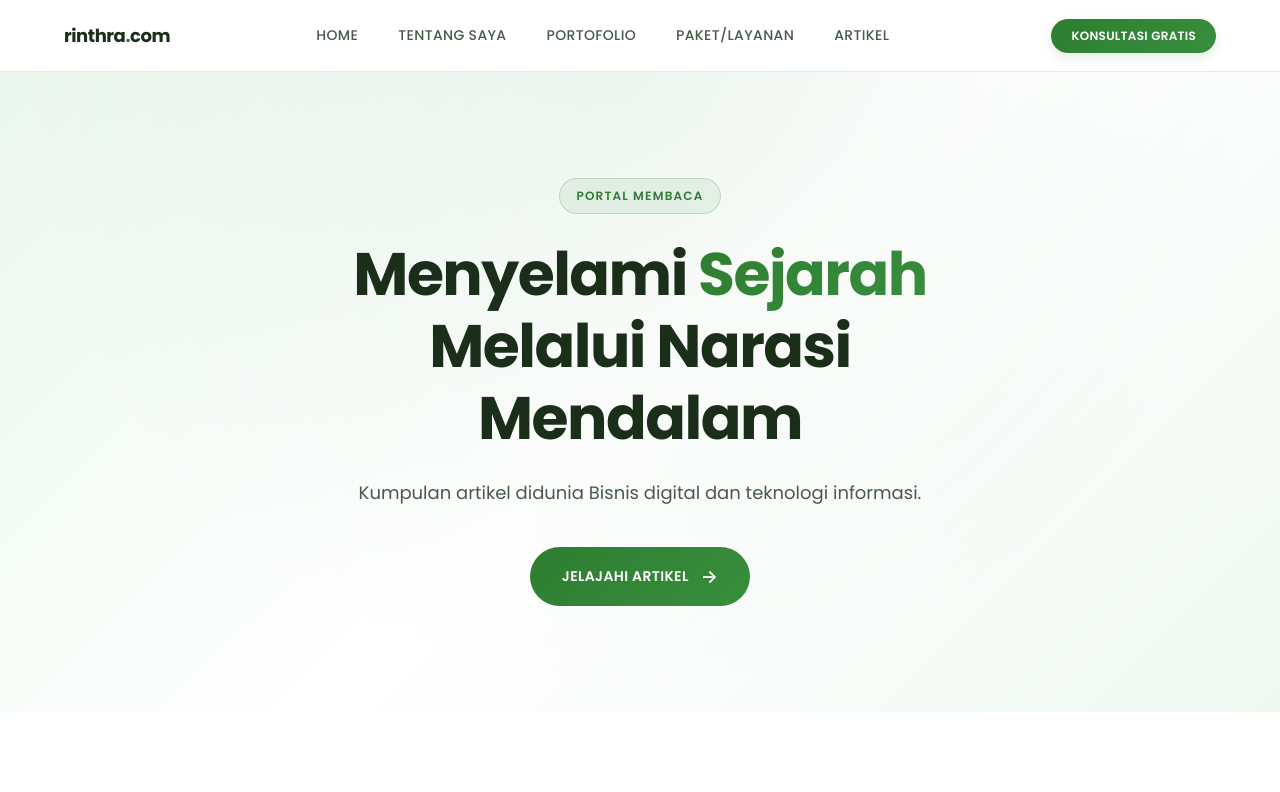
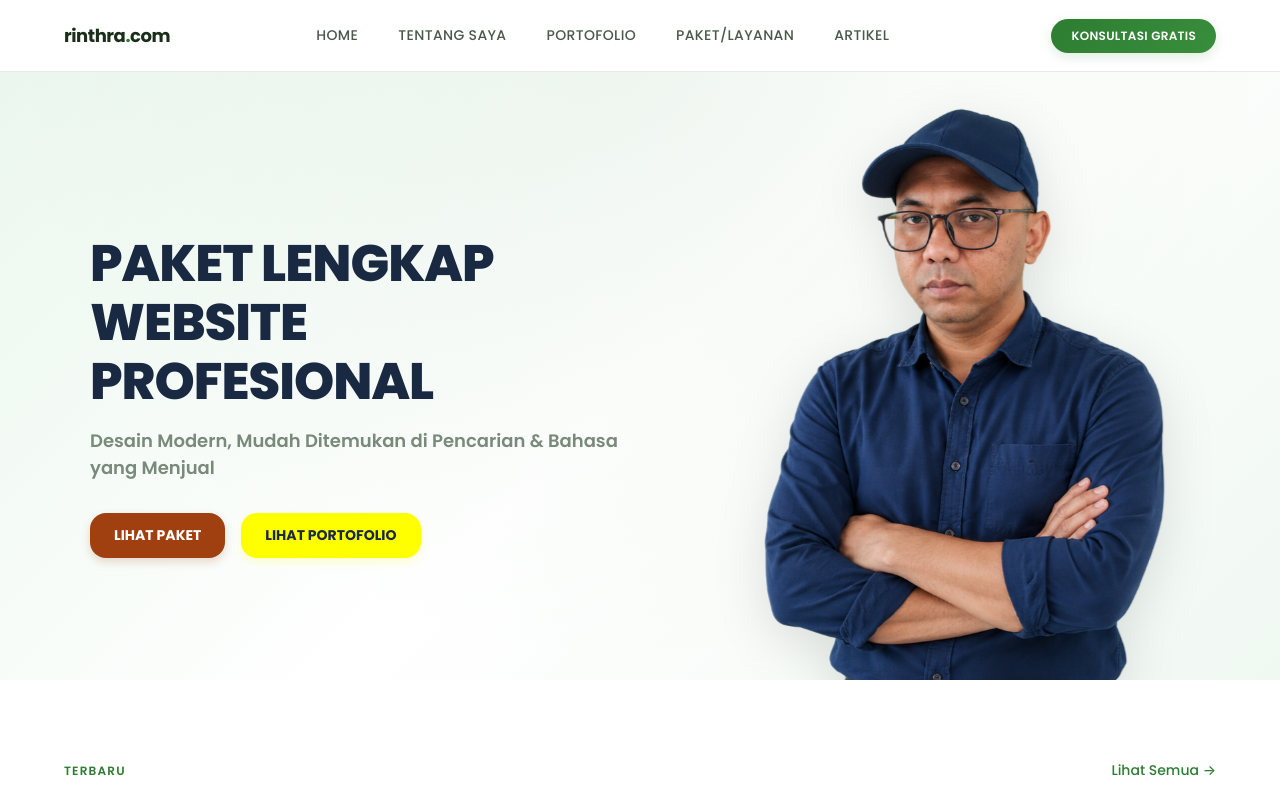
Before and after one commit to Rindra-Aniko/rindra.com, a Next.js app: page / in a window 1280 px wide. Shown: the top 792 px of the page. Built offline with nearby package versions, Linux system fonts and the light colour scheme; no server answers; the database is empty.

Commit message:
perbaikian hero section

```diff
--- a/app/page.jsx
+++ b/app/page.jsx
@@ -1,8 +1,10 @@
 import Link from "next/link";
+import Image from "next/image";
 import { db } from "@/db/db";
 import { articles } from "@/db/schema";
 import { desc } from "drizzle-orm";
 import styles from "./page.module.css";
+import rindraImg from "./asset/rindra.svg";
 
 export default async function HomePage() {
   const latestArticles = await db
@@ -16,21 +18,33 @@ export default async function HomePage() {
       {/* Hero Section */}
       <section className={styles.hero} id="hero">
         <div className={styles.heroOverlay} />
-        <div className={styles.heroContent}>
-          <span className={styles.heroLabel}>Portal Membaca</span>
-          <h1 className={styles.heroTitle}>
-            Menyelami{" "}
-            <span className={styles.heroTitleAccent}>Sejarah</span>
-            <br />
-            Melalui Narasi Mendalam
-          </h1>
-          <p className={styles.heroDesc}>
-            Kumpulan artikel didunia Bisnis digital dan teknologi informasi.
-          </p>
-          <Link href="/artikel" className={styles.heroCta}>
-            Jelajahi Artikel
-            <span className={styles.ctaArrow}>→</span>
-          </Link>
+        <div className={styles.heroContainer}>
+          <div className={styles.heroText}>
+            <h1 className={styles.heroTitle}>
+              PAKET LENGKAP<br />
+              WEBSITE<br />
+              PROFESIONAL
+            </h1>
+            <p className={styles.heroDesc}>
+              Desain Modern, Mudah Ditemukan di Pencarian & Bahasa yang Menjual
+            </p>
+            <div className={styles.heroButtons}>
+              <Link href="/paket" className={styles.btnPrimary}>
+                LIHAT PAKET
+              </Link>
+              <Link href="/portofolio" className={styles.btnSecondary}>
+                LIHAT PORTOFOLIO
+              </Link>
+            </div>
+          </div>
+          <div className={styles.heroImageContainer}>
+            <Image
+              src={rindraImg}
+              alt="Rindra Aniko"
+              className={styles.heroImage}
+              priority
+            />
+          </div>
         </div>
       </section>
 
--- a/app/page.module.css
+++ b/app/page.module.css
@@ -8,6 +8,8 @@
   text-align: center;
   background: var(--gradient-hero);
   overflow: hidden;
+  min-height: 25rem;
+  padding: 0%;
 }
 
 .heroOverlay {
@@ -15,88 +17,144 @@
   inset: 0;
   background: radial-gradient(ellipse at 50% 0%, rgba(46, 125, 50, 0.05) 0%, transparent 70%);
   pointer-events: none;
+  padding: 0%;
 }
 
-.heroContent {
+.heroContainer {
   position: relative;
   z-index: var(--z-base);
-  max-width: 800px;
-  padding: var(--space-16) var(--space-6);
+  max-width: var(--max-width-content);
+  width: 100%;
+  margin: 0 auto;
+  display: flex;
+  align-items: center;
+  justify-content: space-between;
+  background: transparent;
+  padding: var(--space-10) var(--space-6);
+  gap: var(--space-10);
   animation: fadeInUp 0.8s ease-out;
+  padding-bottom: 0%;
+  padding-left: 50px;
+  padding-right: 50px;
 }
 
-.heroLabel {
-  display: inline-block;
-  font-family: var(--font-sans);
-  font-size: var(--text-xs);
-  font-weight: 600;
-  color: var(--color-accent);
-  text-transform: uppercase;
-  letter-spacing: var(--tracking-widest);
-  margin-bottom: var(--space-6);
-  padding: var(--space-2) var(--space-4);
-  border: 1px solid rgba(46, 125, 50, 0.20);
-  border-radius: var(--radius-full);
-  background: var(--color-accent-subtle);
+.heroText {
+  flex: 1;
+  max-width: 600px;
+  text-align: left;
 }
 
 .heroTitle {
-  font-family: var(--font-serif);
-  font-size: var(--text-6xl);
-  font-weight: 700;
-  line-height: var(--leading-tight);
-  color: var(--color-text-primary);
-  margin-bottom: var(--space-6);
-}
-
-.heroTitleAccent {
-  background: var(--gradient-accent);
-  -webkit-background-clip: text;
-  -webkit-text-fill-color: transparent;
-  background-clip: text;
+  font-family: var(--font-sans);
+  font-size: clamp(2rem, 4vw, 3.5rem);
+  font-weight: 800;
+  line-height: 1.15;
+  color: #1A2942;
+  /* Navy blue */
+  margin-bottom: var(--space-4);
+  text-transform: uppercase;
+  letter-spacing: -1px;
 }
 
 .heroDesc {
-  font-family: var(--font-serif);
+  font-family: var(--font-sans);
   font-size: var(--text-lg);
-  line-height: var(--leading-relaxed);
-  color: var(--color-text-secondary);
-  margin-bottom: var(--space-10);
-  max-width: 600px;
-  margin-left: auto;
-  margin-right: auto;
+  font-weight: 600;
+  line-height: 1.5;
+  color: var(--color-text-muted);
+  margin-bottom: var(--space-8);
 }
 
-.heroCta {
+.heroButtons {
+  display: flex;
+  gap: var(--space-4);
+  flex-wrap: wrap;
+}
+
+.btnPrimary {
   display: inline-flex;
   align-items: center;
-  gap: var(--space-3);
-  padding: var(--space-4) var(--space-8);
-  background: var(--gradient-accent);
-  color: var(--color-text-inverse);
+  justify-content: center;
+  background: #A04010;
+  color: #FFFFFF;
+  padding: var(--space-3) var(--space-6);
+  border-radius: var(--radius-lg);
   font-family: var(--font-sans);
-  font-weight: 600;
+  font-weight: 700;
   font-size: var(--text-sm);
   text-decoration: none;
-  border-radius: var(--radius-full);
-  transition: transform var(--transition-base), box-shadow var(--transition-base);
-  letter-spacing: var(--tracking-wide);
-  text-transform: uppercase;
+  transition: transform 0.2s, box-shadow 0.2s, background 0.2s;
+  box-shadow: 0 4px 10px rgba(160, 64, 16, 0.2);
 }
 
-.heroCta:hover {
+.btnPrimary:hover {
   transform: translateY(-2px);
-  box-shadow: var(--shadow-glow);
-  color: var(--color-text-inverse);
+  background: #B04B15;
+  box-shadow: 0 6px 15px rgba(160, 64, 16, 0.3);
 }
 
-.ctaArrow {
-  font-size: var(--text-lg);
-  transition: transform var(--transition-fast);
+.btnSecondary {
+  display: inline-flex;
+  align-items: center;
+  justify-content: center;
+  background: #FFFF00;
+  color: #1A2942;
+  padding: var(--space-3) var(--space-6);
+  border-radius: var(--radius-lg);
+  font-family: var(--font-sans);
+  font-weight: 700;
+  font-size: var(--text-sm);
+  text-decoration: none;
+  transition: transform 0.2s, box-shadow 0.2s, background 0.2s;
+  box-shadow: 0 4px 10px rgba(255, 255, 0, 0.2);
 }
 
-.heroCta:hover .ctaArrow {
-  transform: translateX(4px);
+.btnSecondary:hover {
+  transform: translateY(-2px);
+  background: #FFEA00;
+  box-shadow: 0 6px 15px rgba(255, 255, 0, 0.3);
+}
+
+.heroImageContainer {
+  flex: 1;
+  display: flex;
+  justify-content: flex-end;
+  /* Align to right */
+  align-items: flex-end;
+  position: relative;
+  min-height: 400px;
+  /* Ensure space for the large image */
+  margin: 0%;
+  padding: 0%;
+}
+
+@keyframes floatCinematic {
+  0% {
+    transform: translateY(0) scale(1);
+  }
+
+  50% {
+    transform: translateY(-12px) scale(1.02);
+  }
+
+  100% {
+    transform: translateY(0) scale(1);
+  }
+}
+
+.heroImage {
+  width: 110%;
+  /* Slightly smaller size */
+  max-width: 480px;
+  height: auto;
+  object-fit: contain;
+  /* Make the image break out of the container slightly */
+  margin-bottom: calc(var(--space-10) * -0.8);
+  margin-right: -10px;
+  animation: floatCinematic 8s ease-in-out infinite;
+  transform-origin: bottom center;
+  filter: drop-shadow(0 15px 25px rgba(0, 0, 0, 0.12));
+  /* Softer depth */
 }
 
 /* --- Latest Articles Section --- */
```
Also changed, not shown: app/asset/rindra.svg (added), app/asset/rindra.webp (added).
